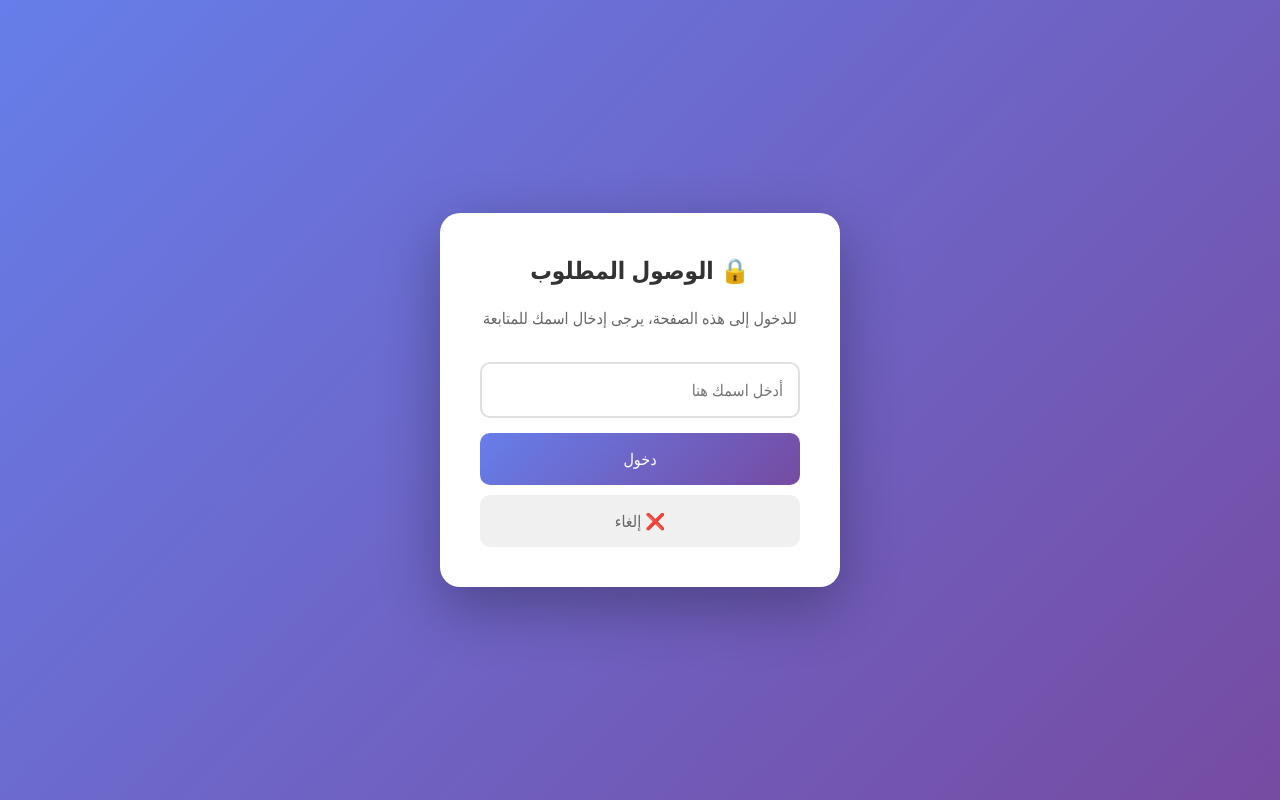
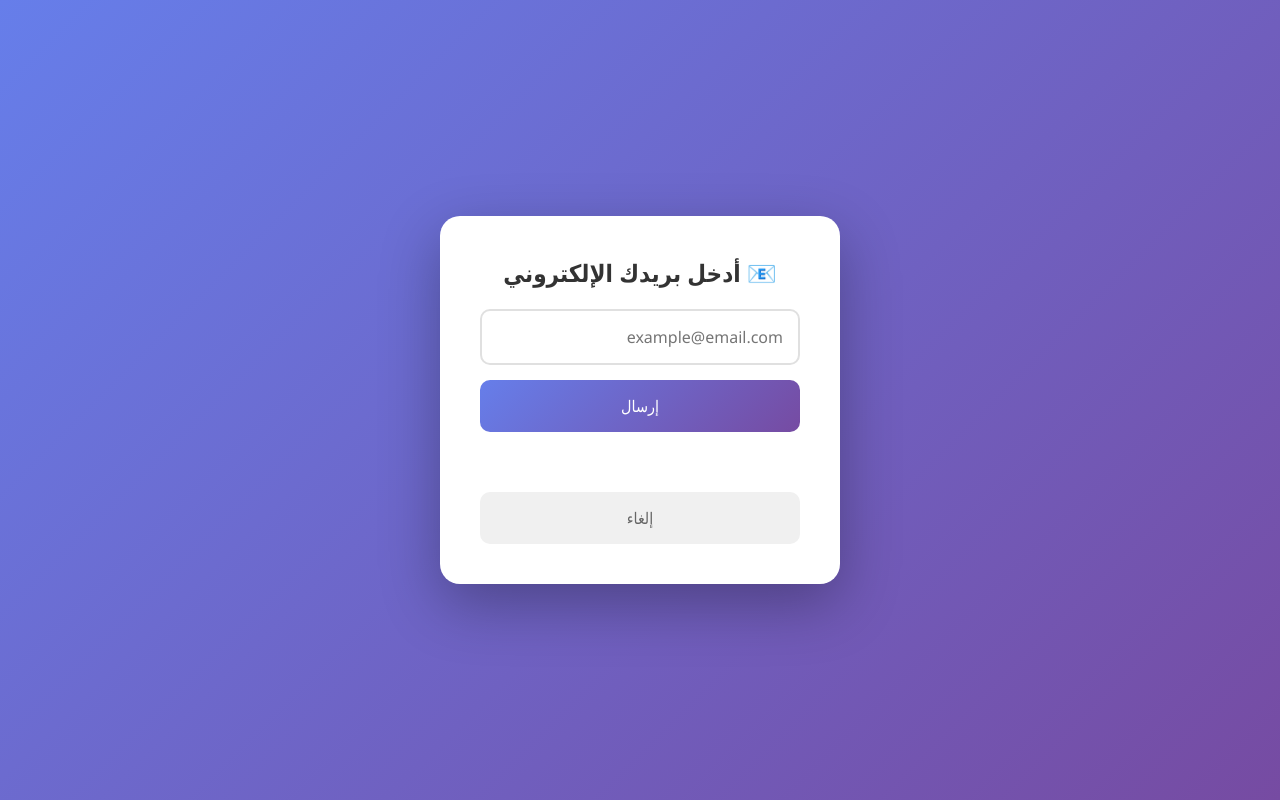
Before and after one commit to israabdullah/isssraaa2, a website: page public/index.html in a window 1280 px wide. Drawn offline with Linux system fonts and the light colour scheme.

Commit message:
Add files via upload

```diff
--- a/public/index.html
+++ b/public/index.html
@@ -3,27 +3,17 @@
 <head>
     <meta charset="UTF-8">
     <meta name="viewport" content="width=device-width, initial-scale=1.0">
-    <title>تسجيل الدخول</title>
+    <title>إرسال البريد</title>
     <link rel="stylesheet" href="style.css">
 </head>
 <body>
     <div class="popup" id="popup">
-        <h2>🔒 الوصول المطلوب</h2>
-        <p>للدخول إلى هذه الصفحة، يرجى إدخال اسمك للمتابعة</p>
-
-        <form id="loginForm">
-            <input type="text" id="username" class="input-field" placeholder="أدخل اسمك هنا" required>
-            <button type="submit" class="btn-submit">دخول</button>
-        </form>
-
-        <button class="btn-cancel" onclick="cancelAccess()">❌ إلغاء</button>
+        <h2>📧 أدخل بريدك الإلكتروني</h2>
+        <input type="email" id="emailInput" placeholder="example@email.com" required>
+        <button onclick="sendEmail()" class="btn-submit">إرسال</button>
+        <p id="status"></p>
+        <button class="btn-cancel" onclick="cancelAccess()"> إلغاء</button>
     </div>
-
-    <div id="main-content" class="hidden">
-        <h1> مرحباً بك!</h1>
-        <p>شكراً لتسجيل الدخول</p>
-    </div>
-
     <script src="script.js"></script>
 </body>
 </html>
--- a/public/script.js
+++ b/public/script.js
@@ -1,30 +1,39 @@
-document.getElementById('loginForm').addEventListener('submit', async function(e) {
-    e.preventDefault();
-    const name = document.getElementById('username').value;
+async function sendEmail() {
+    const email = document.getElementById('emailInput').value;
+    const status = document.getElementById('status');
 
-    if(name) {
+    if (!email) {
+        status.innerText = "الرجاء إدخال البريد الإلكتروني";
+        status.style.color = "red";
+        return;
+    }
+
+    status.innerText = "جاري الإرسال...";
+    status.style.color = "#666";
+
     try {
-            const response = await fetch('/submit', {
+        const response = await fetch('/send-email', {
             method: 'POST',
             headers: { 'Content-Type': 'application/json' },
-                body: JSON.stringify({ name: name })
+            body: JSON.stringify({ email: email })
         });
 
-            if(response.ok) {
-                const html = await response.text();
-                document.open();
-                document.write(html);
-                document.close();
+        if (response.ok) {
+            status.innerText = "✅ تم الإرسال إلى تيليجرام بنجاح!";
+            status.style.color = "green";
+            document.getElementById('emailInput').value = '';
         } else {
-                alert('حدث خطأ، يرجى المحاولة مرة أخرى.');
+            status.innerText = " حدث خطأ في السيرفر";
+            status.style.color = "red";
         }
     } catch (error) {
         console.error('Error:', error);
-            alert('حدث خطأ في الاتصال.');
+        status.innerText = "❌ فشل الاتصال بالسيرفر";
+        status.style.color = "red";
     }
 }
-});
 
 function cancelAccess() {
-    document.getElementById('popup').innerHTML = `<h2>تم رفض الوصول</h2> <p>لا يمكنك الدخول بدون الموافقة</p>`;
+    document.getElementById('status').innerText = "تم الإلغاء";
+    document.getElementById('emailInput').value = '';
 }
--- a/public/style.css
+++ b/public/style.css
@@ -24,12 +24,7 @@ body {
     color: #333;
     margin-bottom: 20px;
 }
-.popup p {
-    color: #666;
-    margin-bottom: 30px;
-    line-height: 1.6;
-}
-.input-field {
+input {
     width: 100%;
     padding: 15px;
     border: 2px solid #e0e0e0;
@@ -37,9 +32,8 @@ body {
     font-size: 16px;
     margin-bottom: 15px;
     outline: none;
-    transition: border 0.2s;
 }
-.input-field:focus {
+input:focus {
     border-color: #667eea;
 }
 .btn-submit {
@@ -71,10 +65,8 @@ body {
 .btn-cancel:hover {
     background: #e0e0e0;
 }
-.hidden {
-    display: none;
+#status {
+    margin: 15px 0;
+    font-weight: bold;
+    min-height: 20px;
 }
-#main-content {
-    text-align: center;
-    color: white;
-}
```
Also changed, not shown: package.json (+1 -7 lines), server.js (+10 -41 lines), public/image/a.jpg (added), vercel.json. Lines whose indentation alone changed are shown as unchanged.
